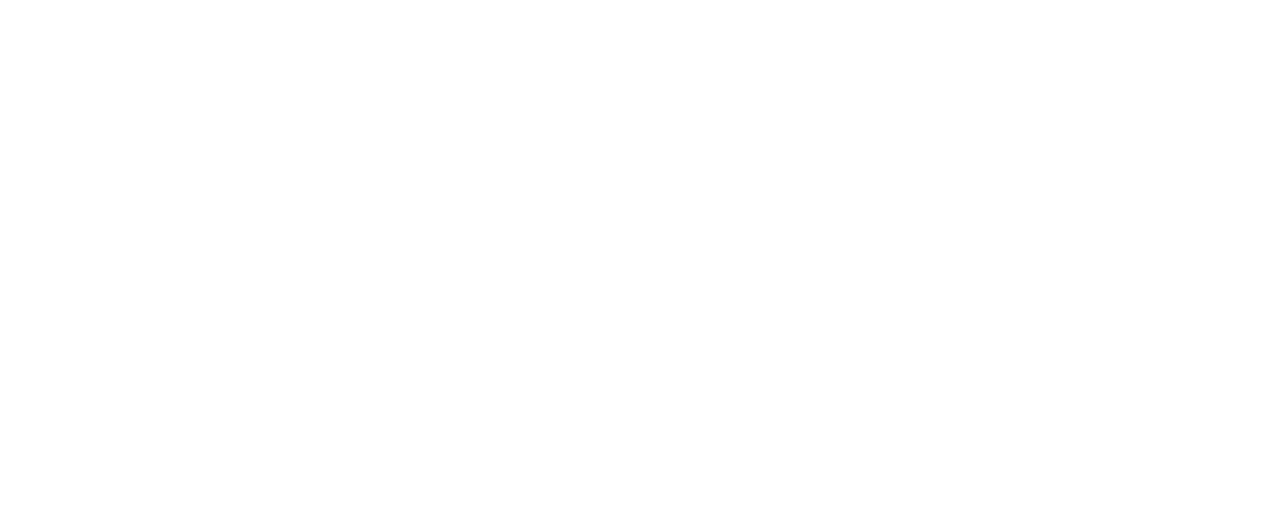
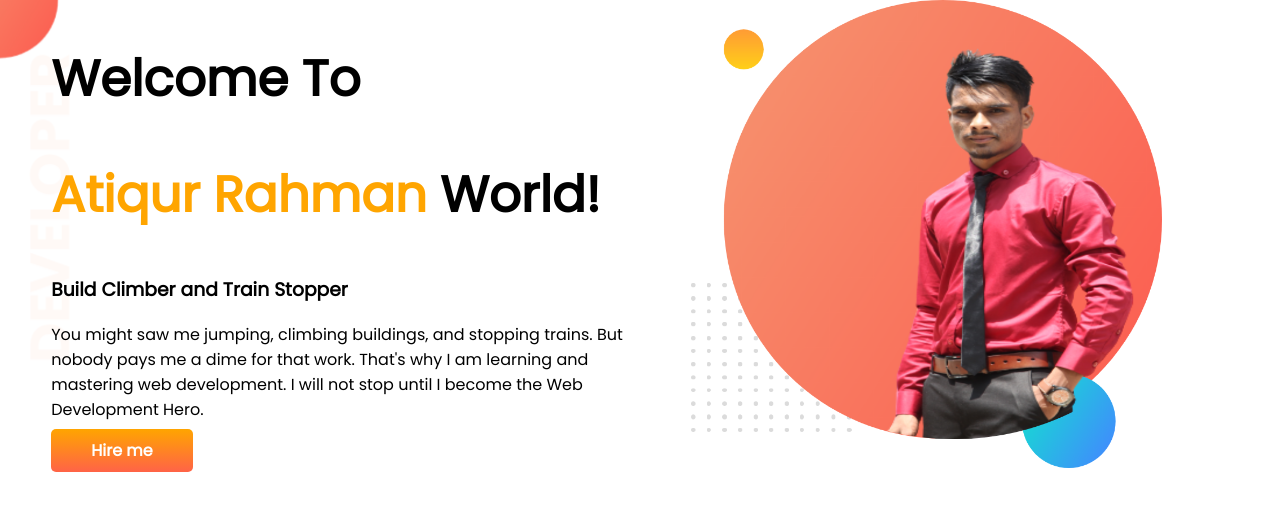
Before and after one commit to atiq100/developer-portfolio, a plain HTML site: page index.html in a window 1280 px wide. Drawn offline with Linux system fonts and the light colour scheme.

Commit message:
section top banner

```diff
--- a/index.html
+++ b/index.html
@@ -5,9 +5,23 @@
     <meta http-equiv="X-UA-Compatible" content="IE=edge">
     <meta name="viewport" content="width=device-width, initial-scale=1.0">
     <title>Atiq portfolio</title>
+    <link rel="preconnect" href="https://fonts.googleapis.com">
+    <link rel="preconnect" href="https://fonts.gstatic.com" crossorigin>
+    <link href="https://fonts.googleapis.com/css2?family=Poppins&display=swap" rel="stylesheet">
     <link rel="stylesheet" href="style.css">
 </head>
 <body>
-
+   <section class="top-banner">
+    <div class="half-width">
+        <h1>Welcome To</h1>
+        <h1><span class="name">Atiqur Rahman</span> World!</h1>
+        <h3>Build Climber and Train Stopper</h3>
+        <p>You might saw me jumping, climbing buildings, and stopping trains. But nobody pays me a dime for that work. That's why I am learning and mastering web development. I will not stop until I become the Web Development Hero.</p>
+        <a class="link-button" target="_blank" href="https://www.linkedin.com/in/atiqur-rahman-0008211b8/">Hire me</a>
+       </div>
+        <div class="half-width">
+            <img src="images/atiq.png" alt="">
+        </div>
+   </section>
 </body>
 </html>
--- a/style.css
+++ b/style.css
@@ -0,0 +1,33 @@
+body{
+    font-family: 'Poppins', sans-serif;
+    margin: 0;
+}
+h1{
+    font-size: 50px;
+}
+.name{
+    color: orange;
+}
+section{
+    display: flex;
+}
+.half-width{
+    width: 50%;
+    padding-left: 4%;
+
+}
+.half-width img{
+    width:80%;
+}
+.link-button{
+    text-decoration: none;
+    background-image: linear-gradient(orange, tomato);
+    padding: 10px 40px;
+    border-radius: 5px;
+    color: white;
+    font-weight: 700;
+}
+.top-banner{
+    background-image: url(images/top-banner.png);
+    background-repeat: no-repeat;
+}
```
Also changed, not shown: images/atiq.png (added), images/atiq0.jpg (added), images/atiq2.png (added), images/dream-bg.png (added), images/exp-bg.png (added), images/my-bg.png (added), images/my-bg2.png (added), images/top-banner.png (added), 7 other files.
